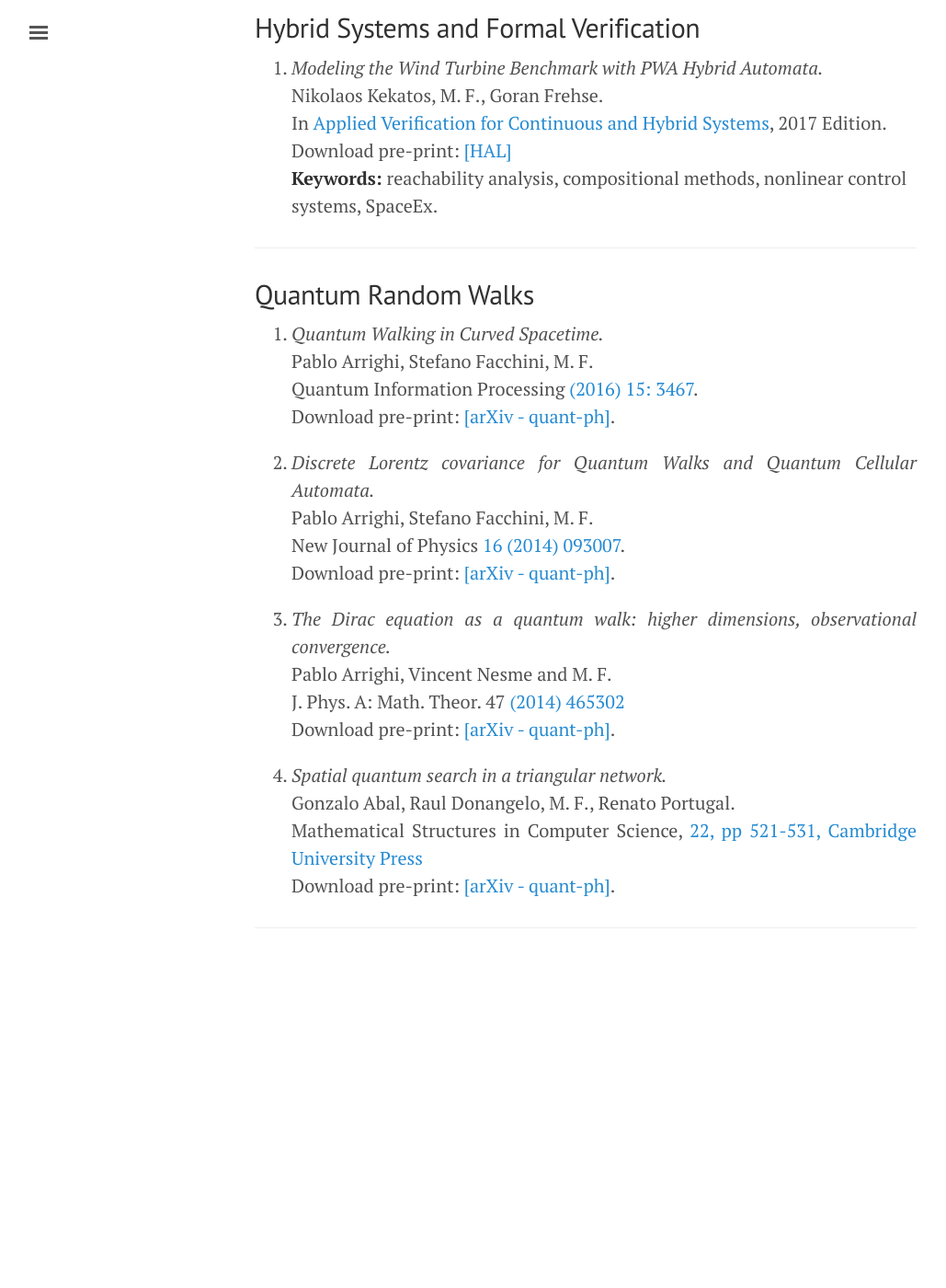
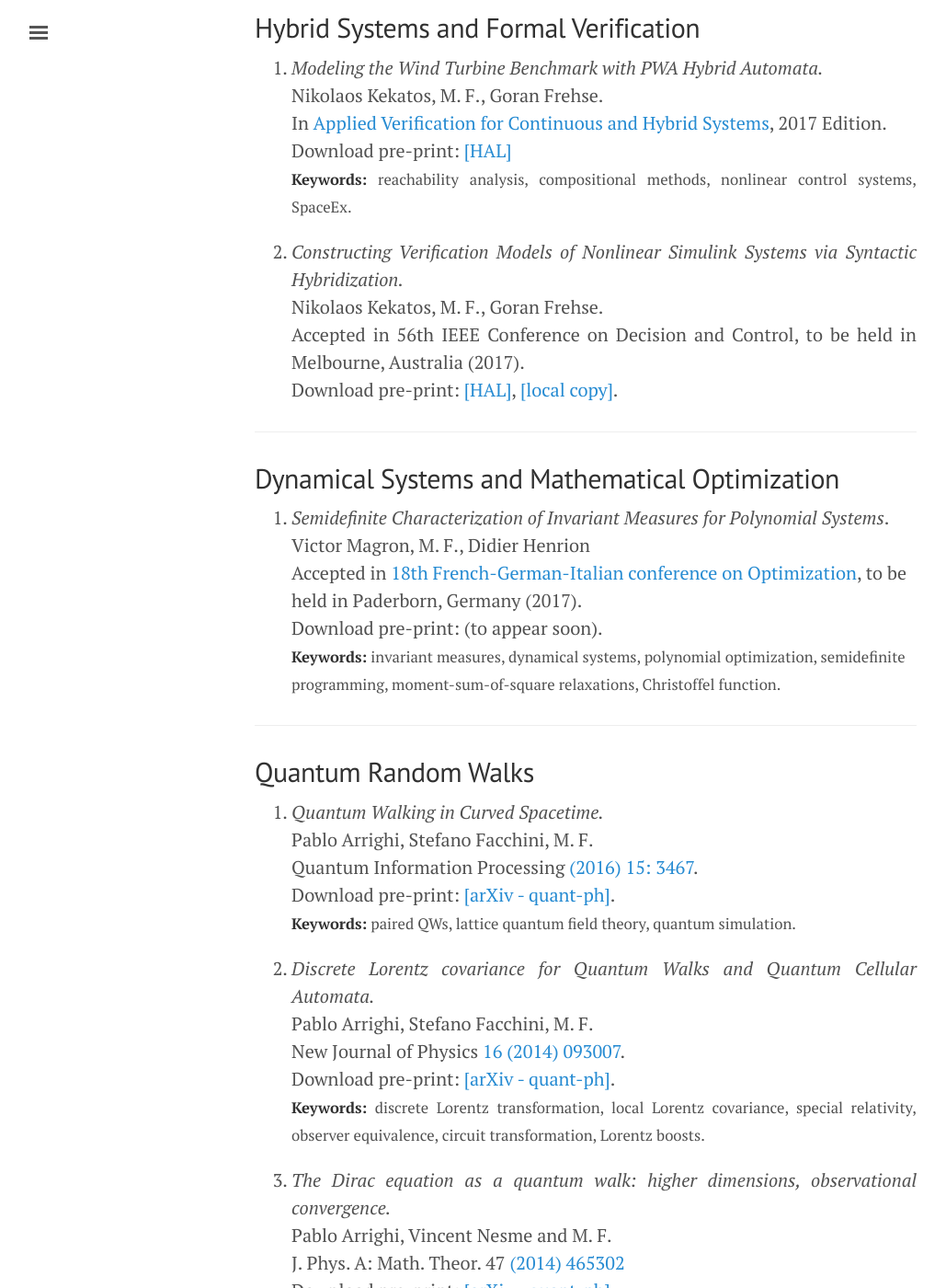
Before and after one commit to mforets/mforets.github.io, a Jekyll site: the page built from pr_publications.md, in a window 1280 px wide and 1400 px high, scrolled down 303 px. Shown: the whole window at 92% size, without its empty margins (3-1032 px from the left). Built offline with Jekyll 4.4.1, drawn with Linux system fonts in a browser that asks for light colours; before the commit the page ends 1393 px from its top, so only the background shows below that; some of the changed text lies outside the part shown.

Commit message:
update web

```diff
--- a/pr_publications.md
+++ b/pr_publications.md
@@ -11,18 +11,28 @@ This section contains publications at peer-reviewed journals or conference proce
 
 
 1. *Modeling the Wind Turbine Benchmark with PWA Hybrid
-Automata.* <br> Nikolaos Kekatos, M. F., Goran Frehse. <br> In [Applied Verification for Continuous and Hybrid Systems](http://cps-vo.org/group/ARCH), 2017 Edition. <br> Download pre-print: [[HAL]](https://hal.archives-ouvertes.fr/hal-01508674) <br> **Keywords:** reachability analysis, compositional methods, nonlinear control systems, SpaceEx.
+Automata.* <br> Nikolaos Kekatos, M. F., Goran Frehse. <br> In [Applied Verification for Continuous and Hybrid Systems](http://cps-vo.org/group/ARCH), 2017 Edition. <br> Download pre-print: [[HAL]](https://hal.archives-ouvertes.fr/hal-01508674) <br> <small> **Keywords:** reachability analysis, compositional methods, nonlinear control systems, SpaceEx. </small>
+
+2. *Constructing Verification Models of Nonlinear Simulink Systems via Syntactic Hybridization.*  <br> Nikolaos Kekatos, M. F., Goran Frehse.<br>  Accepted in 56th IEEE Conference on Decision and Control, to be held in Melbourne, Australia (2017). <br> Download pre-print: [[HAL]](https://hal.archives-ouvertes.fr/hal-01487658), [[local copy]]({{site.url}}/assets/papers/synlin_v2.pdf).
+
+---
+
+## Dynamical Systems and Mathematical Optimization
+
+1. *Semidefinite Characterization of Invariant Measures for  Polynomial Systems*. <br> Victor Magron, M. F., Didier Henrion <br> Accepted in [18th French-German-Italian conference on Optimization](https://math.uni-paderborn.de/ag/mathematik-und-ihre-anwendungen/fgi-2017/), to be held in Paderborn, Germany (2017). <br> Download pre-print: (to appear soon).
+<br> <small> **Keywords:** invariant measures, dynamical systems, polynomial optimization, semidefinite programming, moment-sum-of-square relaxations, Christoffel function. </small>
 
 ---
 
 ## Quantum Random Walks
 
-1. *Quantum Walking in Curved Spacetime.* <br> Pablo Arrighi, Stefano Facchini, M. F. <br>  Quantum Information Processing [(2016) 15: 3467](http://link.springer.com/article/10.1007/s11128-016-1335-7). <br> Download pre-print: [[arXiv - quant-ph]](https://arxiv.org/abs/1505.07023).
+1. *Quantum Walking in Curved Spacetime.* <br> Pablo Arrighi, Stefano Facchini, M. F. <br>  Quantum Information Processing [(2016) 15: 3467](http://link.springer.com/article/10.1007/s11128-016-1335-7). <br> Download pre-print: [[arXiv - quant-ph]](https://arxiv.org/abs/1505.07023). <br> <small> **Keywords:** paired QWs, lattice quantum field theory, quantum simulation. </small>
 
-2. *Discrete Lorentz covariance for Quantum Walks and Quantum Cellular Automata.* <br> Pablo Arrighi, Stefano Facchini, M. F. <br> New Journal of Physics  [16 (2014) 093007](http://iopscience.iop.org/1367-2630/16/9/093007/). <br> Download pre-print: [[arXiv - quant-ph]](http://arxiv.org/abs/1404.4499).
+2. *Discrete Lorentz covariance for Quantum Walks and Quantum Cellular Automata.* <br> Pablo Arrighi, Stefano Facchini, M. F. <br> New Journal of Physics  [16 (2014) 093007](http://iopscience.iop.org/1367-2630/16/9/093007/). <br> Download pre-print: [[arXiv - quant-ph]](http://arxiv.org/abs/1404.4499). <br> <small> **Keywords:** discrete Lorentz transformation, local Lorentz covariance, special relativity, observer equivalence, circuit transformation, Lorentz boosts. </small>
 
 3. *The Dirac equation as a quantum walk: higher dimensions, observational
-convergence.* <br> Pablo Arrighi, Vincent Nesme and M. F. <br> J. Phys. A: Math. Theor. 47 [(2014) 465302](http://iopscience.iop.org/1751-8121/47/46/465302/) <br> Download pre-print: [[arXiv - quant-ph]](http://arxiv.org/abs/1307.3524).
+convergence.* <br> Pablo Arrighi, Vincent Nesme and M. F. <br> J. Phys. A: Math. Theor. 47 [(2014) 465302](http://iopscience.iop.org/1751-8121/47/46/465302/) <br> Download pre-print: [[arXiv - quant-ph]](http://arxiv.org/abs/1307.3524). <br> <small> **Keywords:** Friedrichs symmetric hyperbolic systems, quant
+um walk, quantum lattice gas automata, quantum computation, Trotter-Kato, Baker-Campbell-Thomson, operator splitting, Lax theorem. </small>
 
 4. *Spatial quantum search in a triangular network.* <br> Gonzalo Abal, Raul Donangelo, M. F., Renato Portugal. <br> Mathematical
 Structures in Computer Science,  [22, pp 521-531, Cambridge
```
Also changed, not shown: _posts/2017-06-21-FGI-optimization.md (added, +24 -0 lines), collabo.md (+11 -4 lines), drafts.md (+7 -4 lines), outreach.md (+1 -1 lines).
